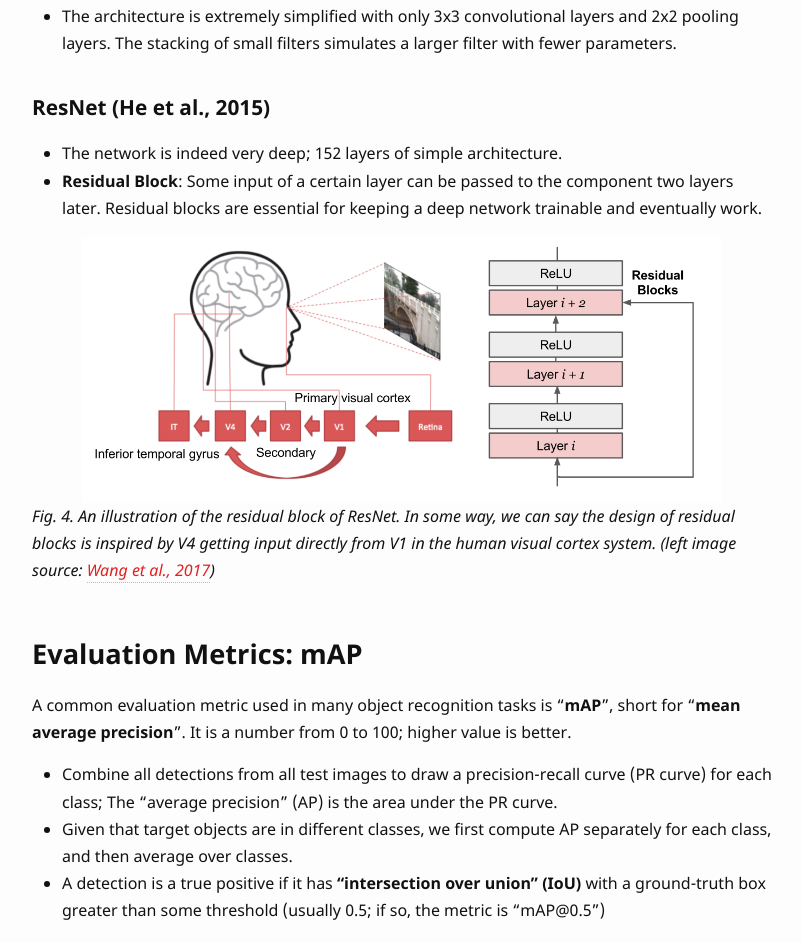
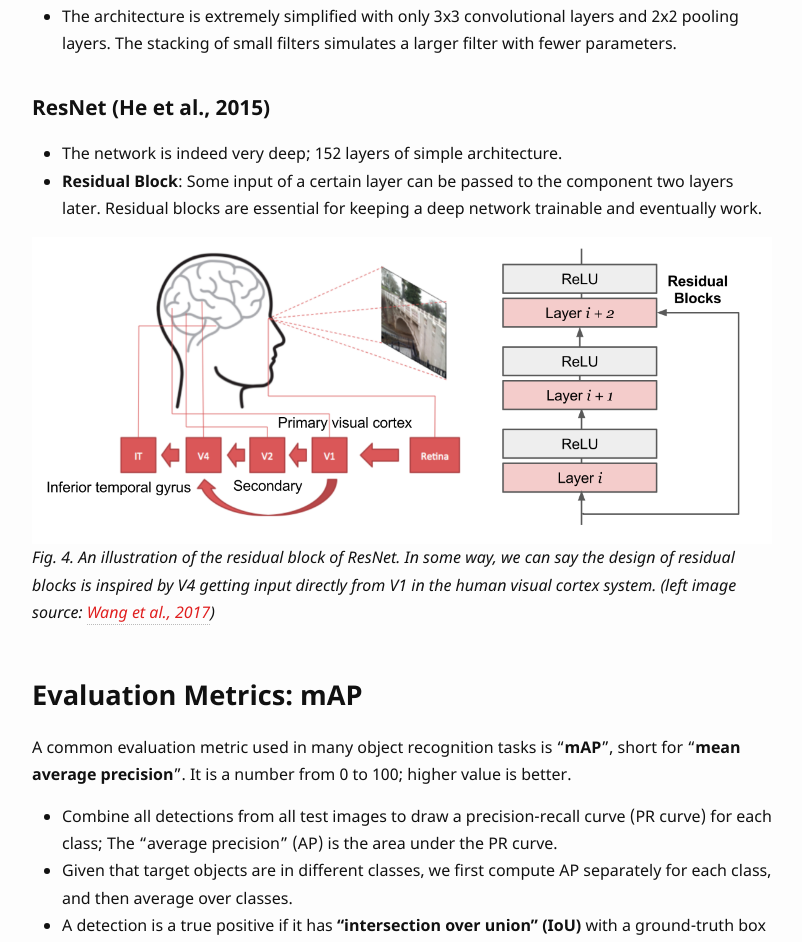
Before and after one commit to lilianweng/lil-log, a Jekyll site: the page built from _posts/2017-12-15-object-recognition-for-dummies-part-2.md, in a window 1280 px wide. Shown: the part 2768-3710 px from the top of the page, without its empty margins (238-1040 px from the left). Built offline with Jekyll 4.4.1, drawn with Linux system fonts in a browser that asks for light colours; formulas are drawn with MathJax 3.

Commit message:
update figure size

```diff
--- a/_posts/2017-12-15-object-recognition-for-dummies-part-2.md
+++ b/_posts/2017-12-15-object-recognition-for-dummies-part-2.md
@@ -34,7 +34,7 @@ In short, convolution operation slides a predefined [kernel](https://en.wikipedi
 
 
 ![Convolution Operation]({{ '/assets/images/convolution-operation.png' | relative_url }})
-{: style="width: 400px;" class="center"}
+{: style="width: 500px;" class="center"}
 *Fig. 1. An illustration of applying a kernel on the input feature map to generate the output. (Image source: [River Trail documentation](http://intellabs.github.io/RiverTrail/tutorial/))*
 
 
@@ -52,7 +52,7 @@ Figure 2 showcases two real examples of how to convolve a 3x3 kernel over a 5x5
 
 
 ![Convolution pperation example]({{ '/assets/images/alex_net_illustration.png' | relative_url }})
-{: style="width: 90%;" class="center"}
+{: style="width: 100%;" class="center"}
 *Fig. 3. The architecture of AlexNet. (Image source: [link](http://vision03.csail.mit.edu/cnn_art/index.html))*
 
 
@@ -68,7 +68,7 @@ Figure 2 showcases two real examples of how to convolve a 3x3 kernel over a 5x5
 
 
 ![Residual block]({{ '/assets/images/residual-block.png' | relative_url }})
-{: style="width: 640px;" class="center"}
+{: style="width: 100%;" class="center"}
 *Fig. 4. An illustration of the residual block of ResNet. In some way, we can say the design of residual blocks is inspired by V4 getting input directly from V1 in the human visual cortex system. (left image source: [Wang et al., 2017](https://arxiv.org/pdf/1312.6229.pdf))*
 
 
```
Also changed, not shown: _posts/2017-10-29-object-recognition-for-dummies-part-1.md (+1 -1 lines), _posts/2017-12-31-object-recognition-for-dummies-part-3.md (+4 -4 lines), assets/images/convolution-operation-example.png (deleted).
